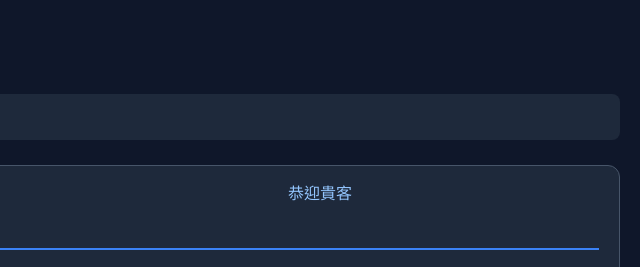
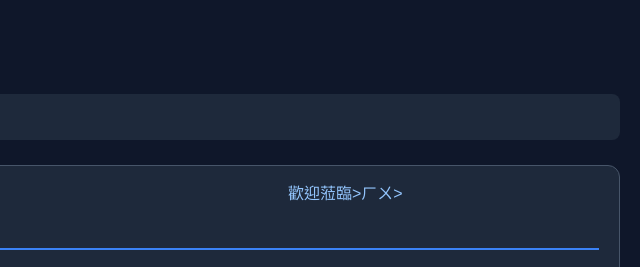
Before and after one commit to 111316029/website_CSS, a plain HTML site: page index.html in a window 1280 px wide. Shown: the top 267 px of the page, 640-1280 px from the left. Drawn offline with Linux system fonts and the light colour scheme.

Commit message:
Update index.html

```diff
--- a/index.html
+++ b/index.html
@@ -134,7 +134,7 @@
     <main>
         <aside>
             <blockquote>
-                <p style="color: #93c5fd;">恭迎貴客</p>
+                <p style="color: #93c5fd;">歡迎蒞臨>ㄏㄨ>
             </blockquote>
         </aside>
 
```
